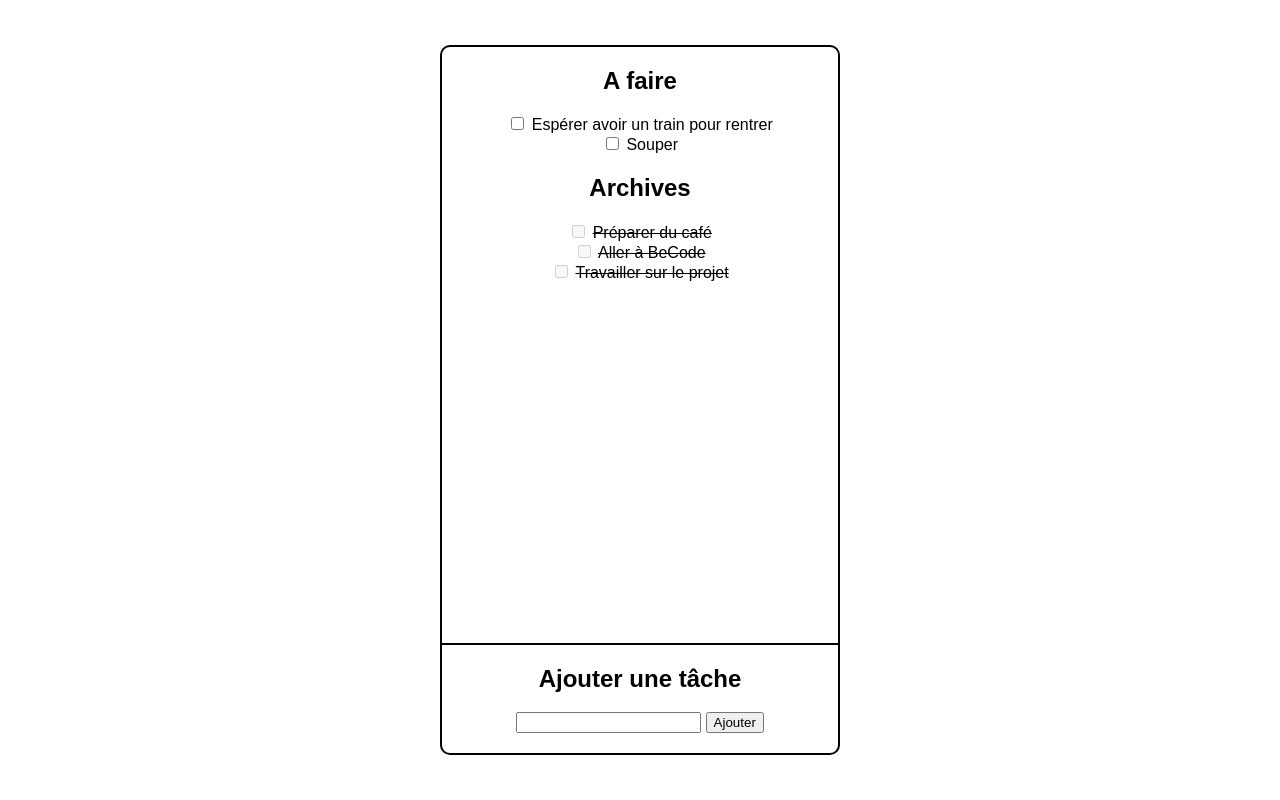
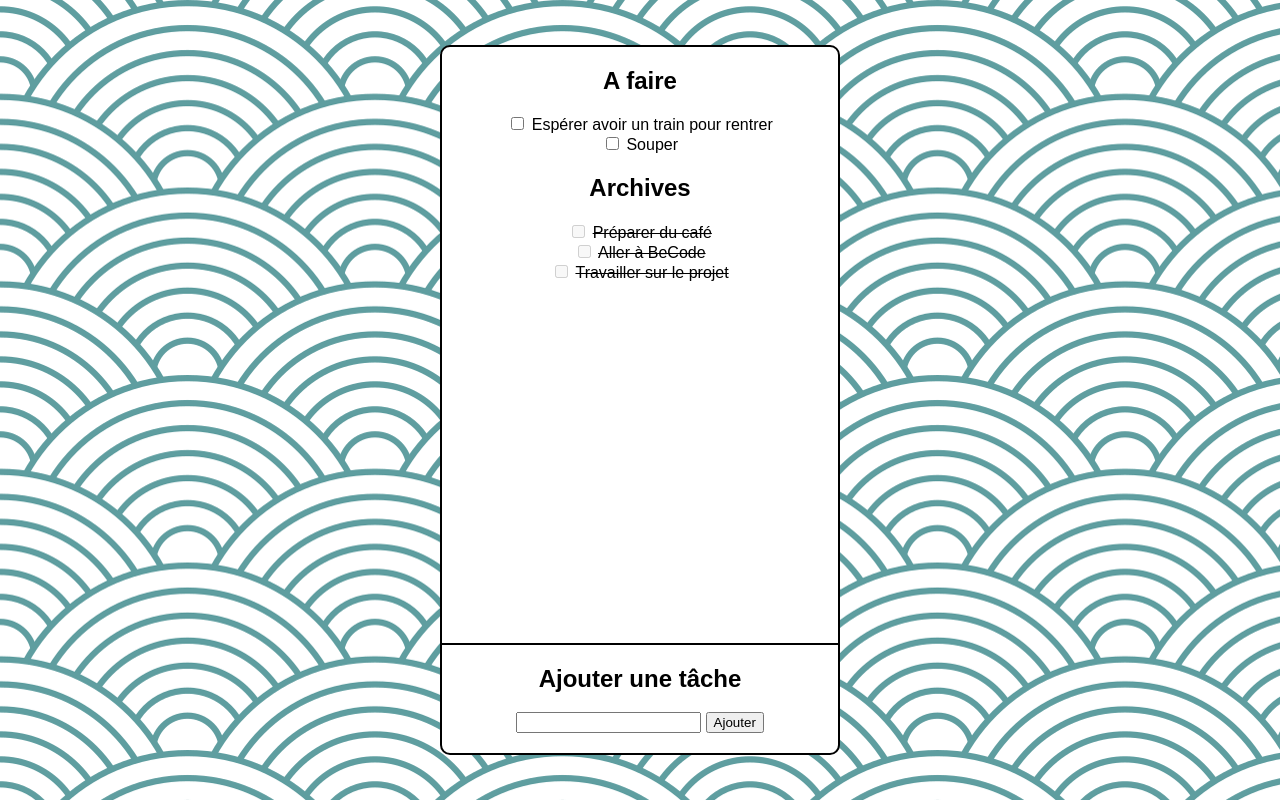
Before and after one commit to Anxium/projet-todolist, a PHP site: page / in a window 1280 px wide. Run offline with PHP 8.4, Linux system fonts and the light colour scheme.

Commit message:
Design improvement

```diff
--- a/assets/css/style.css
+++ b/assets/css/style.css
@@ -12,6 +12,16 @@ body {
     align-items: center;
     flex-flow: column nowrap;
     font-family: sans-serif;
+    background-image: url(../img/background.png);
+}
+
+::-webkit-scrollbar {
+    width: 6px;
+}
+
+::-webkit-scrollbar-thumb {
+    border-radius: 10px;
+    background: #c2c9d2;
 }
 
 .todo {
@@ -22,6 +32,7 @@ body {
     width: 400px;
     overflow: scroll;
     text-align: center;
+    background: #fff;
 }
 
 .archive {
@@ -36,6 +47,7 @@ body {
     text-align: center;
     padding: 0px 20px 20px 20px;
     width: 400px;
+    background: #fff;
 }
 
 .archives {
```
Also changed, not shown: assets/img/background.png (added).
